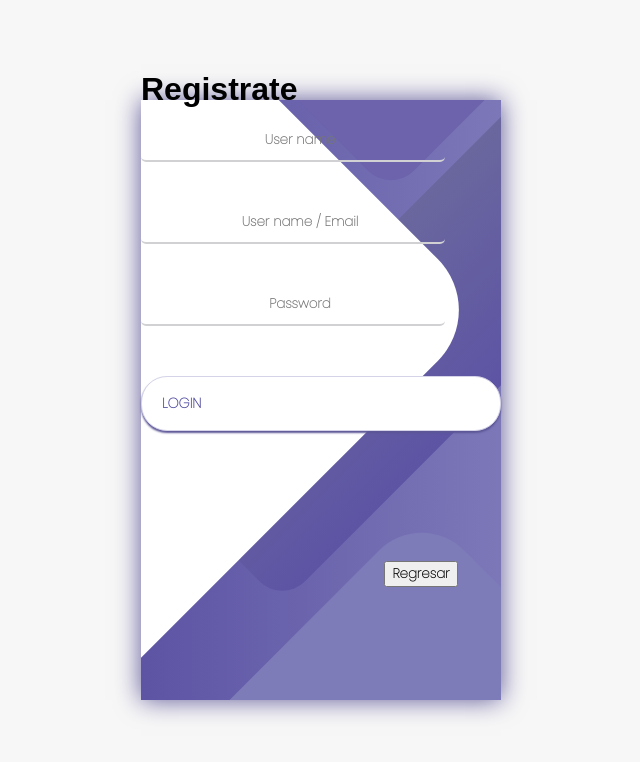
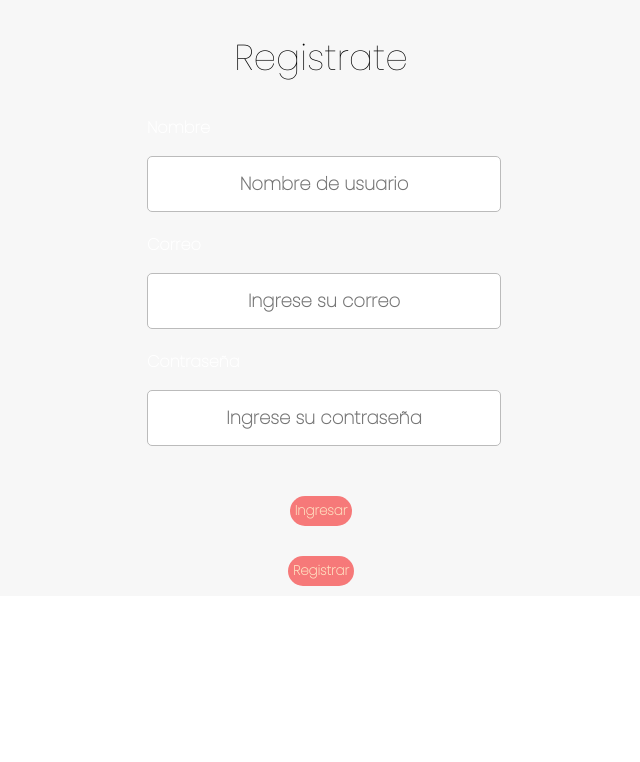
Before and after one commit to aguglo/pokedex, a React (Create React App) app in the folder pokedex/: page /register in a window 1280 px wide. Shown: the top 762 px of the page, without its empty margins (319-959 px from the left). Built offline with nearby package versions, Linux system fonts and the light colour scheme.

Commit message:
Cambios login

```diff
--- a/pokedex/src/components/Login.jsx
+++ b/pokedex/src/components/Login.jsx
@@ -38,7 +38,6 @@ function Login() {
       const usuarioFetch = await respuesta.json();
       console.log(usuarioFetch);
       localStorage.token = usuarioFetch.token;
-
     } catch (error) {
       console.log("No se pudo conectar con el back end");
     }
@@ -46,52 +45,87 @@ function Login() {
 
   ///---------------------------------------------------------------------------------------------------------------------------------------------------------
   return (
-    <div className="contenedorl">
-      <h1 className="loginn">Login Pokemones</h1>
-      <div className="containerl">
-        <div className="screen">
-          <div className="screen__content">
-            <form className="login" onSubmit={logearUsuario}>
-              <div className="login__field">
-                <i className="login__icon fas fa-user"></i>
+    // <div className="contenedorl">
+    //   <h1 className="loginn">Login Pokemones</h1>
+    //   <div className="containerl">
+    //     <div className="screen">
+    //       <div className="screen__content">
+    //         <form className="login" onSubmit={logearUsuario}>
+    //           <div className="login__field">
+    //             <i className="login__icon fas fa-user"></i>
 
+    //             <input
+    //               type="text"
+    //               name="email"
+    //               className="login__input"
+    //               placeholder="User name / Email"
+    //               onChange={handleInputChange}
+    //             />
+    //           </div>
+    //           <div className="login__field">
+    //             <i className="login__icon fas fa-lock"></i>
+
+    //             <input
+    //               type="password"
+    //               className="login__input"
+    //               placeholder="Password"
+    //               onChange={lapassword}
+    //             />
+    //           </div>
+    //           <button
+    //             className="button login__submit"
+    //             onClick={() => navigate(-1)}
+    //           >
+    //             <span className="button__text">Login</span>
+    //           </button>
+    //         </form>
+    //         <div className="social-login">
+    //           <Link to="/">
+    //             <button>Regresar</button>
+    //           </Link>
+    //         </div>
+    //       </div>
+    //       <div className="screen__background">
+    //         <span className="screen__background__shape screen__background__shape4"></span>
+    //         <span className="screen__background__shape screen__background__shape3"></span>
+    //         <span className="screen__background__shape screen__background__shape2"></span>
+    //         <span className="screen__background__shape screen__background__shape1"></span>
+    //       </div>
+    //     </div>
+    //   </div>
+    // </div>
+
+    <div>
+      <div>
+        <div class="titulos">
+          {/* <img src= alt="" class="logo"/> */}
+          <h2>Ingresa a tu cuenta</h2>
+        </div>
+        <form onSubmit={logearUsuario}>
+          <div class="contenedorInputs">
+            <p>Correo</p>
             <input
-                  type="text"
-                  name="email"
-                  className="login__input"
-                  placeholder="User name / Email"
+              type="email"
+              placeholder="Ingrese su correo"
               onChange={handleInputChange}
             />
-              </div>
-              <div className="login__field">
-                <i className="login__icon fas fa-lock"></i>
-
+            <p>Contraseña</p>
             <input
               type="password"
-                  className="login__input"
-                  placeholder="Password"
+              placeholder="Ingrese su contraseña"
               onChange={lapassword}
             />
           </div>
-              <button
-                className="button login__submit"
-                onClick={() => navigate(-1)}
-              >
-                <span className="button__text">Login</span>
+          <div class="ingresar">
+            <button class="buttonSol sol" onClick={() => navigate(-1)}>
+              Ingresar
             </button>
+          </div>
         </form>
-            <div className="social-login">
+        <div>
           <Link to="/">
             <button>Regresar</button>
           </Link>
-            </div>
-          </div>
-          <div className="screen__background">
-            <span className="screen__background__shape screen__background__shape4"></span>
-            <span className="screen__background__shape screen__background__shape3"></span>
-            <span className="screen__background__shape screen__background__shape2"></span>
-            <span className="screen__background__shape screen__background__shape1"></span>
-          </div>
         </div>
       </div>
     </div>
--- a/pokedex/src/components/Pokemones.jsx
+++ b/pokedex/src/components/Pokemones.jsx
@@ -59,12 +59,14 @@ function Pokemones() {
           <div className="title">
             <img src={pokeball} alt="logo-pokeball" className="pokeball" />
             <h1>Pokédex</h1>
+            <div className="buttons">
             <Link to="/login">
-              <button>Login</button>
+              <button className="btn-login">Login</button>
             </Link>
             <Link to="/register">
-              <button>Register</button>
+              <button className="btn-register">Register</button>
             </Link>
+            </div>
           </div>
 
           <div className="title2">
--- a/pokedex/src/components/Register.jsx
+++ b/pokedex/src/components/Register.jsx
@@ -42,60 +42,101 @@ export default function Register() {
   };
 
   return (
-    <div className="contenedorl">
-      <h1 className="loginn">Registrate</h1>
-      <div className="containerl">
-        <div className="screen">
-          <div className="screen__content">
-            <form className="register" onSubmit={registrarUsuario}>
-              <div className="login__field">
-                <i className="login__icon fas fa-user"></i>
+    // <div className="contenedorl">
+    //   <h1 className="loginn">Registrate</h1>
+    //   <div className="containerl">
+    //     <div className="screen">
+    //       <div className="screen__content">
+    //         <form className="register" onSubmit={registrarUsuario}>
+    //           <div className="login__field">
+    //             <i className="login__icon fas fa-user"></i>
 
+    //             <input
+    //               type="text"
+    //               name="name"
+    //               className="login__input"
+    //               placeholder="User name"
+    //               onChange={elname}
+    //             />
+    //           </div>
+    //           <div className="login__field">
+    //             <i className="login__icon fas fa-user"></i>
+
+    //             <input
+    //               type="text"
+    //               name="email"
+    //               className="login__input"
+    //               placeholder="User name / Email"
+    //               onChange={elmail}
+    //             />
+    //           </div>
+    //           <div className="login__field">
+    //             <i className="login__icon fas fa-lock"></i>
+
+    //             <input
+    //               type="password"
+    //               className="login__input"
+    //               placeholder="Password"
+    //               onChange={lapassword}
+    //             />
+    //           </div>
+    //           <button className="button login__submit">
+    //             <span className="button__text">Login</span>
+    //           </button>
+    //         </form>
+    //         <div className="social-login">
+    //           <Link to="/">
+    //             <button>Regresar</button>
+    //           </Link>
+    //         </div>
+    //       </div>
+    //       <div className="screen__background">
+    //         <span className="screen__background__shape screen__background__shape4"></span>
+    //         <span className="screen__background__shape screen__background__shape3"></span>
+    //         <span className="screen__background__shape screen__background__shape2"></span>
+    //         <span className="screen__background__shape screen__background__shape1"></span>
+    //       </div>
+    //     </div>
+    //   </div>
+    // </div>
+
+    <div class="overlay" id="overlay">
+      <div class="popup" id="popup">
+        <div class="titulos">
+          {/* <img src= alt="" class=""/> */}
+          <h2>Registrate</h2>
+        </div>
+        <form onSubmit={registrarUsuario}>
+          <div class="contenedorInputs">
+            <p>Nombre</p>
             <input
               type="text"
-                  name="name"
-                  className="login__input"
-                  placeholder="User name"
+              placeholder="Nombre de usuario"
               onChange={elname}
             />
-              </div>
-              <div className="login__field">
-                <i className="login__icon fas fa-user"></i>
-
+            <p>Correo</p>
             <input
-                  type="text"
-                  name="email"
-                  className="login__input"
-                  placeholder="User name / Email"
+              type="email"
+              placeholder="Ingrese su correo"
               onChange={elmail}
             />
-              </div>
-              <div className="login__field">
-                <i className="login__icon fas fa-lock"></i>
-
+            <p>Contraseña</p>
             <input
               type="password"
-                  className="login__input"
-                  placeholder="Password"
+              placeholder="Ingrese su contraseña"
               onChange={lapassword}
             />
           </div>
-              <button className="button login__submit">
-                <span className="button__text">Login</span>
+          <div class="ingresar">
+            <button class="buttonSol sol" onClick={() => navigate(-1)}>
+              Ingresar
             </button>
+          </div>
         </form>
-            <div className="social-login">
+        <div>
           <Link to="/">
-                <button>Regresar</button>
+            <button>Registrar</button>
           </Link>
-            </div>
-          </div>
-          <div className="screen__background">
-            <span className="screen__background__shape screen__background__shape4"></span>
-            <span className="screen__background__shape screen__background__shape3"></span>
-            <span className="screen__background__shape screen__background__shape2"></span>
-            <span className="screen__background__shape screen__background__shape1"></span>
-          </div>
         </div>
       </div>
     </div>
--- a/pokedex/src/components/login.css
+++ b/pokedex/src/components/login.css
@@ -1,4 +1,4 @@
-@import url("https://fonts.googleapis.com/css?family=Raleway:400,700");
+/* @import url("https://fonts.googleapis.com/css?family=Raleway:400,700");
 
 .contenedorl {
   box-sizing: border-box;
@@ -180,4 +180,66 @@
 
 .social-login__icon:hover {
   transform: scale(1.5);
+} */
+
+.loginContainer {
+  width: 100%;
+  height: 100%;
 }
+
+.logo {
+  width: 48px;
+}
+.titulos > h2 {
+  font-size: 36px;
+  font-weight: 500;
+  color: black;
+
+}
+.titulos > h3 {
+  font-size: 18px;
+  font-weight: 300;
+  color: #90a2b8;
+  margin-bottom: 30px;
+
+}
+.contenedorInputs > input {
+  width: 100%;
+  margin-bottom: 20px;
+  height: 52px;
+  line-height: 52px;
+  font-size: 18px;
+  border: 1px solid #bbbbbb;
+}
+.contenedorInputs > p {
+  color: white;
+  text-align: left;
+}
+.check label {
+  float: left;
+  color: white;
+}
+.check p {
+  float: right;
+  color: white;
+}
+.ingresar {
+  margin-top: 40px;
+  transition: .3s ease all;
+}
+.ingresar button {
+  margin-bottom: 20px;
+}
+button {
+  margin: 10px;
+  border-radius: 15px;
+  background-color: rgb(246, 121, 121);
+  padding: 5px;
+  color: bisque;
+ border: 0ch;
+}
+button:hover {
+  color: rgb(246, 121, 121);
+  background-color: white;
+  transition: 0.5s;
+}
--- a/pokedex/src/components/pokemones.css
+++ b/pokedex/src/components/pokemones.css
@@ -51,6 +51,22 @@ input {
 .headerr {
   height: 100px;
 }
+.buttons {
+  margin-left: 30px;
+}
+.buttons button {
+  margin: 10px;
+  border-radius: 15px;
+  background-color: rgb(246, 121, 121);
+  padding: 5px;
+  color: bisque;
+ border: 0ch;
+}
+.buttons button:hover {
+  color: rgb(246, 121, 121);
+  background-color: white;
+  transition: 0.5s;
+}
 h1 {
   font-family: "Bold", sans-serif;
   font-weight: 800;
```
Lines whose indentation alone changed are shown as unchanged.
